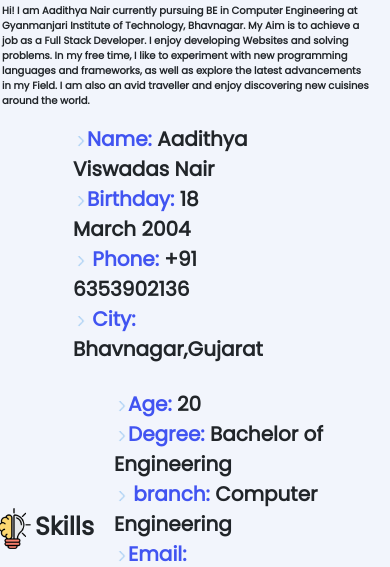
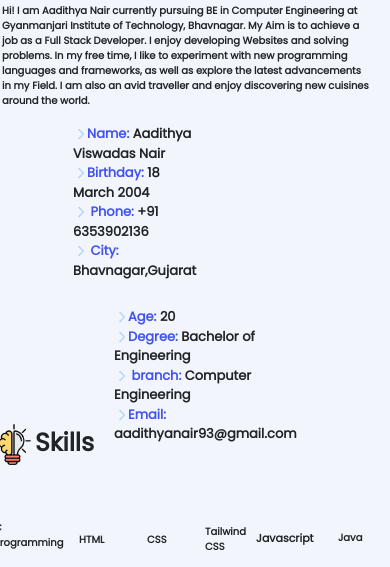
Before and after one commit to aadithyanair93/aadithyanair-s_portfolio, a plain HTML site: page index.html in a window 390 px wide. Shown: the part 1120-1687 px from the top of the page. Drawn offline with nearby package versions, Linux system fonts and the light colour scheme.

Commit message:
Update new

```diff
--- a/style.css
+++ b/style.css
@@ -489,12 +489,15 @@ margin-left:490px;
   .col-lg-6 ul{
     width:-22px;
     list-style-type: none;
+    font-size:13px;
 
   }
   .col-lg-6-2 ul{
     width:-22px;
+    font-size:13px;
     list-style-type: none;
-    height: 10px;
+    height: 13px;
+    margin-top:2px;
 
   }
   .col-lg-6 ul img{
```
